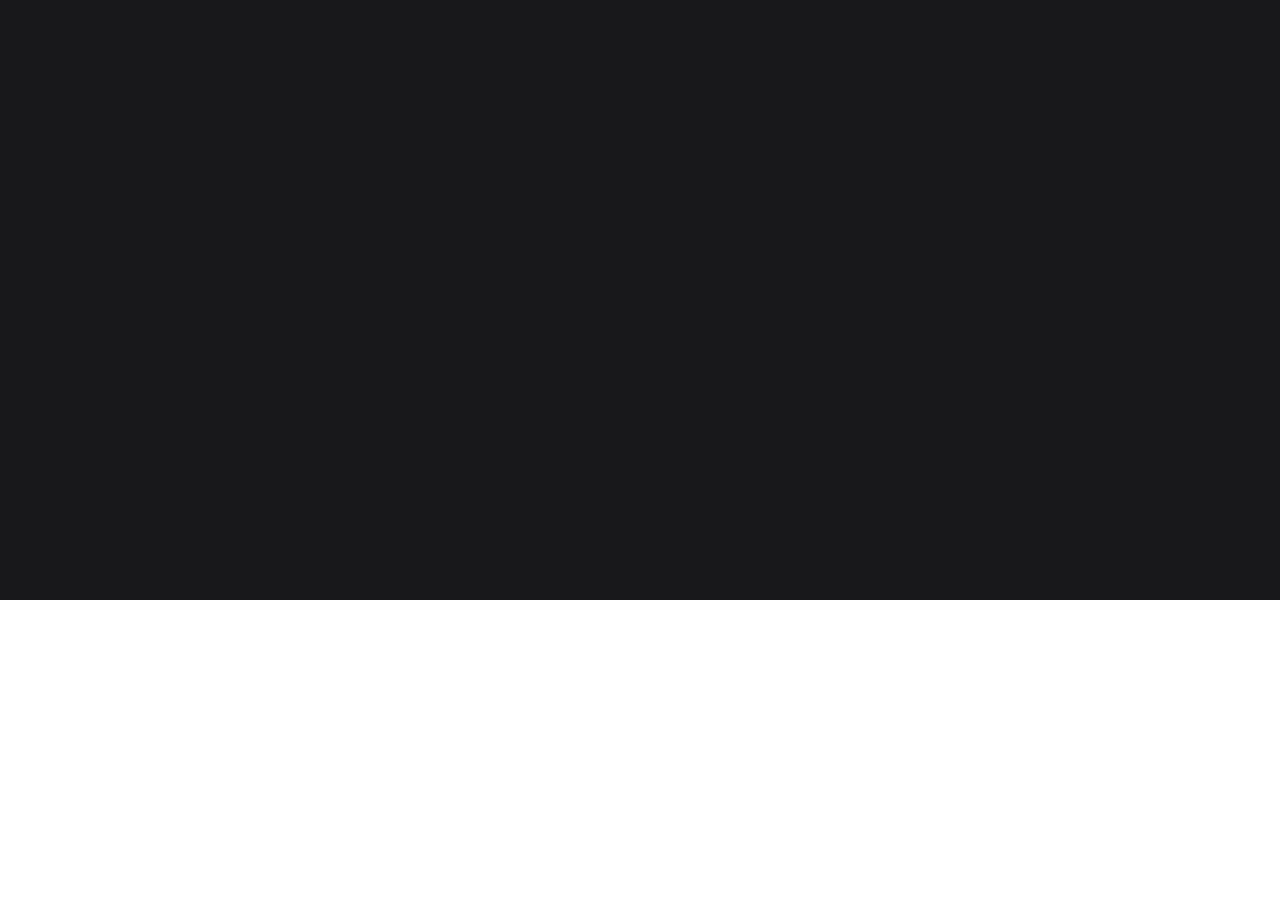
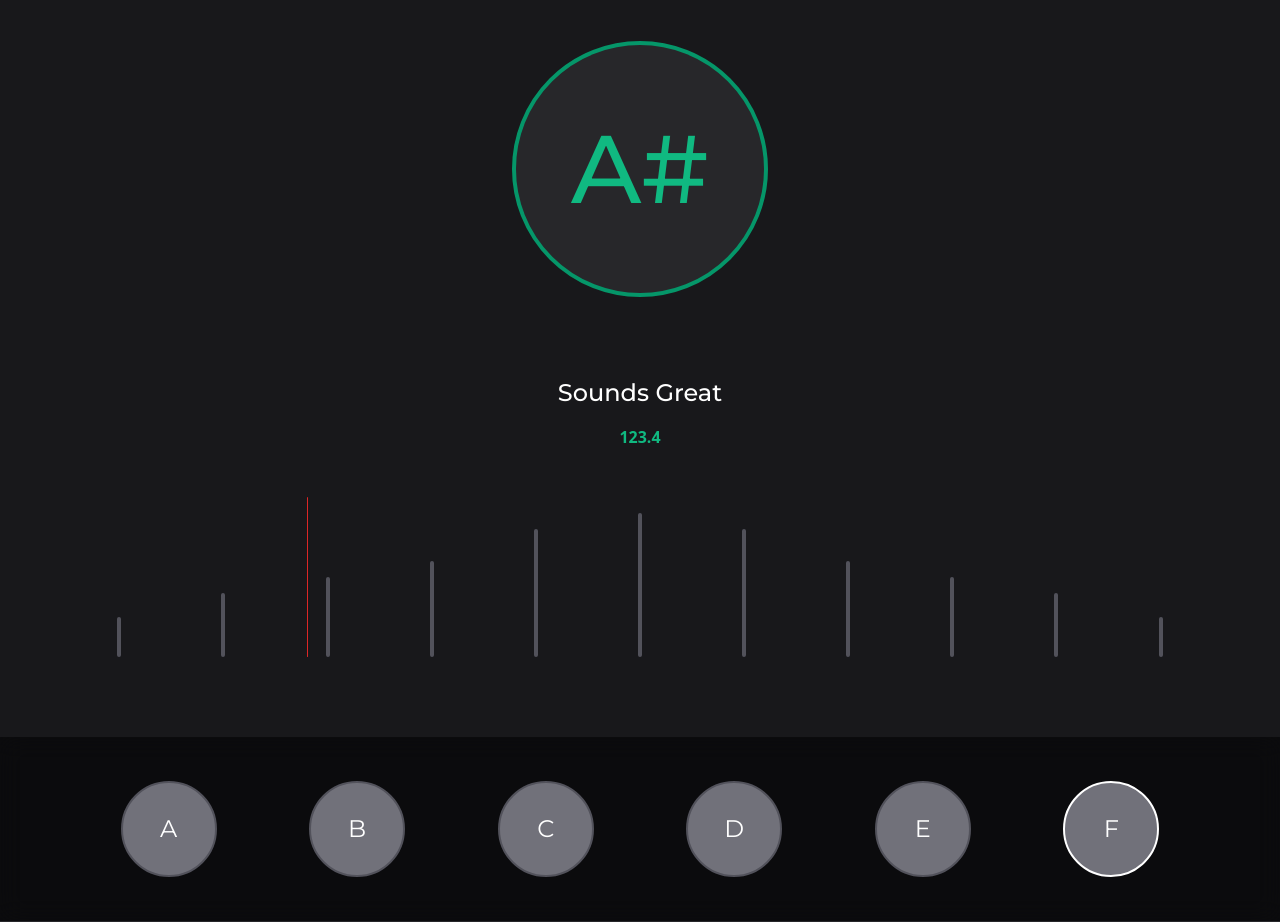
Before and after one commit to jacobEliasMoya/ReactGuitarTuner, a React (Vite) app: page /instrument-display in a window 1280 px wide. Shown: the part 200-1122 px from the top of the page. Before the commit the page ends 800 px from the top, so only its background shows below. Built offline with nearby package versions, Linux system fonts and the light colour scheme; no server answers.

Commit message:
added an ugly little placeholder component in the mean time, will spend more time tomorrow night on the logic, brain needs a break lolll

```diff
--- a/src/App.tsx
+++ b/src/App.tsx
@@ -8,7 +8,6 @@ import { useAppSelector } from "./hooks/hooks";
 function App() {
 
   const [isAppIitiated, setIsAppIitiated] = useState(false);
-
   const instrumentState = useAppSelector(state=>state.instrument)
 
   const navigate = useNavigate();
@@ -18,7 +17,8 @@ function App() {
   }
 
   useEffect(()=>{
-    isAppIitiated ? navigate('/instrument-selection') : null;
+    // timeout to let the animation run
+    isAppIitiated ? setTimeout(()=> navigate('/instrument-selection'), 350): null;
   },[isAppIitiated])
 
   useEffect(()=>{
--- a/src/features/interests/TunerArea.tsx
+++ b/src/features/interests/TunerArea.tsx
@@ -3,13 +3,15 @@ import { useEffect, useState } from "react"
 
 import H1 from "../../components/headers/H1"
 import H2 from "../../components/headers/H2"
+import H3 from "../../components/headers/H3"
+import Paragraph from "../../components/paragraph/Paragraph"
 
 const TunerArea = () => {
 
 const instrumentState = useAppSelector(state=>state.instrument)
 
 const [micStream,setMicStream] = useState<MediaStream>();
-  const [micContext,setMicContext] = useState< AudioContext>();
+const [micContext,setMicContext] = useState<AudioContext>();
 
 useEffect(()=>{
 
@@ -34,10 +36,10 @@ const TunerArea = () => {
 
     const audioContext = getAudioContext();
     console.log(micStream, audioContext)
-
   }
 
-    contextStreamConnect()
+  contextStreamConnect();
+
   // return () =>{
   //   if(micStream) {
   //     micStream.getTracks().forEach(track=>track.stop())
@@ -47,14 +49,53 @@ const TunerArea = () => {
 },[])
 
 return (
-    <section className='w-full text-white pb-8 md:pb-10 lg:pb-16 pt-0 text-center relative'>
+  <section className='w-full min-h-screen text-white pt-0 text-center relative flex items-start justify-between flex-col'>
 
     <div className="w-full sticky top-0 py-4 md:py-10 z-10 bg-zinc-800 border-b-[1px] border-zinc-800 after:absolute after:w-full after:h-full after:bg-white after:bg-opacity-0 after:backdrop-blur-md  after:-z-[2] bg-opacity-80 overflow-hidden after:left-0 after:!top-0">
       <H1 additionalClasses={'!text-white'} headerText={`Lets Get Tuning  `} textIcon={undefined}/>
       <H2 additionalClasses={'!text-emerald-500'} headerText={`Your ${`${instrumentState ? instrumentState.description.replace('-',' ') : null } ${instrumentState.title}`}`} textIcon={undefined}/>
     </div>
 
-      <div className="w-full mx-auto md: md:w-11/12 grid grid-cols-2 md:grid-cols-3 lg:grid-cols-4 gap-4 md:gap-6 mt-8 px-8 md:px-10 lg:px-16">
+    <div className="w-full mx-auto md:w-11/12 flex items-center justify-center flex-col gap-4 md:gap-6  px-8 md:px-10 lg:px-16 mt-16 md:mt-20 ">
+      <div className="w-36 h-36 md:w-56 md:h-56 lg:w-64 lg:h-64 bg-zinc-800 rounded-full flex items-center justify-center border-2 md:border-4 border-emerald-600">
+        <H3 additionalClasses={"!text-5xl md:!text-7xl lg:!text-8xl text-emerald-500 !font-secondary !font-medium"} headerText={"A#"} textIcon={undefined} />
+      </div>
+    </div>
+
+    <div className="w-full mx-auto md:w-11/12 flex items-center justify-center flex-col gap-4  px-8 md:px-10 lg:px-16 mt-16 md:mt-20 ">
+      <H3 additionalClasses={'!font-medium !font-secondary'} headerText={"Sounds Great"} textIcon={undefined}/>
+      <Paragraph additionalClasses={"text-emerald-500"} paragraphText={"123.4"} />
+    </div>
+
+    <div className="w-full mx-auto md:w-11/12 flex flex-row items-end justify-between gap-4 px-8 md:px-10 lg:px-16 mt-16 ">
+
+
+      <div className="w-1 h-5 md:h-10 bg-zinc-600 rounded-full"></div>
+      <div className="w-1 h-11 md:h-16 bg-zinc-600 rounded-full"></div>
+      <div className="w-1 h-16 md:h-20 bg-zinc-600 rounded-full"></div>
+      <div className="w-1 h-20 md:h-24 bg-zinc-600 rounded-full"></div>
+      <div className="w-1 h-24 md:h-32 bg-zinc-600 rounded-full"></div>
+      <div className="w-1 h-28 md:h-36 bg-zinc-600 rounded-full"></div>
+
+      <div className="w-[1px] h-32 md:h-40 bg-red-600 rounded-full absolute left-[24%]"></div>
+
+
+      <div className="w-1 h-24 md:h-32 bg-zinc-600 rounded-full"></div>
+      <div className="w-1 h-20 md:h-24 bg-zinc-600 rounded-full"></div>
+      <div className="w-1 h-16 md:h-20 bg-zinc-600 rounded-full"></div>
+      <div className="w-1 h-11 md:h-16 bg-zinc-600 rounded-full"></div>
+      <div className="w-1 h-5 md:h-10 bg-zinc-600 rounded-full"></div>
+    </div>
+
+    <div className="w-full sticky top-0 flex flex-row items-end justify-evenly gap-4 p-4 md:p-9 lg:p-11 bg-zinc-950 border-b-[1px] border-zinc-800 after:absolute after:w-full after:h-full after:bg-white after:bg-opacity-0 after:backdrop-blur-md  after:-z-[2] bg-opacity-80 overflow-hidden after:left-0 after:!top-0  mt-16 md:mt-20 text-xs md:text-md lg:text-2xl font-secondary">
+
+      <div className="w-7 h-7 md:w-16 md:h-16 lg:w-24 lg:h-24 bg-zinc-500 border-2 border-zinc-600 rounded-full flex items-center justify-center">A</div>
+      <div className="w-7 h-7 md:w-16 md:h-16 lg:w-24 lg:h-24 bg-zinc-500 border-2 border-zinc-600 rounded-full flex items-center justify-center">B</div>
+      <div className="w-7 h-7 md:w-16 md:h-16 lg:w-24 lg:h-24 bg-zinc-500 border-2 border-zinc-600 rounded-full flex items-center justify-center">C</div>
+      <div className="w-7 h-7 md:w-16 md:h-16 lg:w-24 lg:h-24 bg-zinc-500 border-2 border-zinc-600 rounded-full flex items-center justify-center">D</div>
+      <div className="w-7 h-7 md:w-16 md:h-16 lg:w-24 lg:h-24 bg-zinc-500 border-2 border-zinc-600 rounded-full flex items-center justify-center">E</div>
+      <div className="w-7 h-7 md:w-16 md:h-16 lg:w-24 lg:h-24 bg-zinc-500 border-2 border-white rounded-full flex items-center justify-center">F</div>
+
     </div>
 
   </section>
--- a/src/styles/output.css
+++ b/src/styles/output.css
@@ -566,6 +566,10 @@ video {
   position: fixed;
 }
 
+.absolute {
+  position: absolute;
+}
+
 .relative {
   position: relative;
 }
@@ -594,6 +598,26 @@ video {
   top: 100vh;
 }
 
+.left-2\/3 {
+  left: 66.666667%;
+}
+
+.left-1\/4 {
+  left: 25%;
+}
+
+.left-14 {
+  left: 3.5rem;
+}
+
+.left-\[\`4\%\] {
+  left: `4%;
+}
+
+.left-\[24\%\] {
+  left: 24%;
+}
+
 .z-0 {
   z-index: 0;
 }
@@ -611,6 +635,11 @@ video {
   margin-right: auto;
 }
 
+.my-16 {
+  margin-top: 4rem;
+  margin-bottom: 4rem;
+}
+
 .-mt-14 {
   margin-top: -3.5rem;
 }
@@ -621,6 +650,22 @@ video {
 
 .mt-8 {
   margin-top: 2rem;
+}
+
+.mt-20 {
+  margin-top: 5rem;
+}
+
+.mt-40 {
+  margin-top: 10rem;
+}
+
+.mt-16 {
+  margin-top: 4rem;
+}
+
+.mt-4 {
+  margin-top: 1rem;
 }
 
 .flex {
@@ -641,6 +686,78 @@ video {
 
 .h-full {
   height: 100%;
+}
+
+.h-96 {
+  height: 24rem;
+}
+
+.h-72 {
+  height: 18rem;
+}
+
+.h-56 {
+  height: 14rem;
+}
+
+.h-3 {
+  height: 0.75rem;
+}
+
+.h-32 {
+  height: 8rem;
+}
+
+.h-36 {
+  height: 9rem;
+}
+
+.h-40 {
+  height: 10rem;
+}
+
+.h-24 {
+  height: 6rem;
+}
+
+.h-2 {
+  height: 0.5rem;
+}
+
+.h-16 {
+  height: 4rem;
+}
+
+.h-8 {
+  height: 2rem;
+}
+
+.h-1 {
+  height: 0.25rem;
+}
+
+.h-10 {
+  height: 2.5rem;
+}
+
+.h-1\/5 {
+  height: 20%;
+}
+
+.h-5 {
+  height: 1.25rem;
+}
+
+.h-11 {
+  height: 2.75rem;
+}
+
+.h-28 {
+  height: 7rem;
+}
+
+.h-7 {
+  height: 1.75rem;
 }
 
 .min-h-10 {
@@ -665,6 +782,66 @@ video {
 
 .w-full {
   width: 100%;
+}
+
+.w-11\/12 {
+  width: 91.666667%;
+}
+
+.w-10\/12 {
+  width: 83.333333%;
+}
+
+.w-9 {
+  width: 2.25rem;
+}
+
+.w-96 {
+  width: 24rem;
+}
+
+.w-72 {
+  width: 18rem;
+}
+
+.w-56 {
+  width: 14rem;
+}
+
+.w-32 {
+  width: 8rem;
+}
+
+.w-36 {
+  width: 9rem;
+}
+
+.w-4 {
+  width: 1rem;
+}
+
+.w-1 {
+  width: 0.25rem;
+}
+
+.w-\[\.5\] {
+  width: .5;
+}
+
+.w-\[\.5px\] {
+  width: .5px;
+}
+
+.w-\[2px\] {
+  width: 2px;
+}
+
+.w-\[1px\] {
+  width: 1px;
+}
+
+.w-7 {
+  width: 1.75rem;
 }
 
 .min-w-10 {
@@ -731,12 +908,28 @@ video {
   grid-template-columns: repeat(2, minmax(0, 1fr));
 }
 
+.flex-row {
+  flex-direction: row;
+}
+
 .flex-col {
   flex-direction: column;
 }
 
+.items-start {
+  align-items: flex-start;
+}
+
+.items-end {
+  align-items: flex-end;
+}
+
 .items-center {
   align-items: center;
+}
+
+.justify-normal {
+  justify-content: normal;
 }
 
 .justify-start {
@@ -747,12 +940,24 @@ video {
   justify-content: center;
 }
 
+.justify-between {
+  justify-content: space-between;
+}
+
+.justify-evenly {
+  justify-content: space-evenly;
+}
+
 .gap-2 {
   gap: 0.5rem;
 }
 
 .gap-4 {
   gap: 1rem;
+}
+
+.self-center {
+  align-self: center;
 }
 
 .overflow-hidden {
@@ -779,6 +984,14 @@ video {
   border-width: 2px;
 }
 
+.border {
+  border-width: 1px;
+}
+
+.border-4 {
+  border-width: 4px;
+}
+
 .border-b-\[1px\] {
   border-bottom-width: 1px;
 }
@@ -791,6 +1004,21 @@ video {
 .border-zinc-900 {
   --tw-border-opacity: 1;
   border-color: rgb(24 24 27 / var(--tw-border-opacity, 1));
+}
+
+.border-emerald-600 {
+  --tw-border-opacity: 1;
+  border-color: rgb(5 150 105 / var(--tw-border-opacity, 1));
+}
+
+.border-zinc-600 {
+  --tw-border-opacity: 1;
+  border-color: rgb(82 82 91 / var(--tw-border-opacity, 1));
+}
+
+.border-white {
+  --tw-border-opacity: 1;
+  border-color: rgb(255 255 255 / var(--tw-border-opacity, 1));
 }
 
 .\!bg-red-600 {
@@ -828,6 +1056,41 @@ video {
   background-color: rgb(24 24 27 / var(--tw-bg-opacity, 1));
 }
 
+.bg-red-500 {
+  --tw-bg-opacity: 1;
+  background-color: rgb(239 68 68 / var(--tw-bg-opacity, 1));
+}
+
+.bg-zinc-500 {
+  --tw-bg-opacity: 1;
+  background-color: rgb(113 113 122 / var(--tw-bg-opacity, 1));
+}
+
+.bg-zinc-700 {
+  --tw-bg-opacity: 1;
+  background-color: rgb(63 63 70 / var(--tw-bg-opacity, 1));
+}
+
+.bg-zinc-100 {
+  --tw-bg-opacity: 1;
+  background-color: rgb(244 244 245 / var(--tw-bg-opacity, 1));
+}
+
+.bg-zinc-600 {
+  --tw-bg-opacity: 1;
+  background-color: rgb(82 82 91 / var(--tw-bg-opacity, 1));
+}
+
+.bg-zinc-950 {
+  --tw-bg-opacity: 1;
+  background-color: rgb(9 9 11 / var(--tw-bg-opacity, 1));
+}
+
+.bg-red-600 {
+  --tw-bg-opacity: 1;
+  background-color: rgb(220 38 38 / var(--tw-bg-opacity, 1));
+}
+
 .bg-opacity-50 {
   --tw-bg-opacity: 0.5;
 }
@@ -862,6 +1125,14 @@ video {
 
 .p-4 {
   padding: 1rem;
+}
+
+.p-8 {
+  padding: 2rem;
+}
+
+.p-2 {
+  padding: 0.5rem;
 }
 
 .px-4 {
@@ -908,6 +1179,10 @@ video {
   font-family: Montserrat, serif;
 }
 
+.\!font-secondary {
+  font-family: Montserrat, serif !important;
+}
+
 .text-2xl {
   font-size: 1.5rem;
   line-height: 2rem;
@@ -923,8 +1198,70 @@ video {
   line-height: 1.75rem;
 }
 
+.text-6xl {
+  font-size: 3.75rem;
+  line-height: 1;
+}
+
+.text-4xl {
+  font-size: 2.25rem;
+  line-height: 2.5rem;
+}
+
+.\!text-6xl {
+  font-size: 3.75rem !important;
+  line-height: 1 !important;
+}
+
+.\!text-2xl {
+  font-size: 1.5rem !important;
+  line-height: 2rem !important;
+}
+
+.\!text-4xl {
+  font-size: 2.25rem !important;
+  line-height: 2.5rem !important;
+}
+
+.\!text-7xl {
+  font-size: 4.5rem !important;
+  line-height: 1 !important;
+}
+
+.\!text-5xl {
+  font-size: 3rem !important;
+  line-height: 1 !important;
+}
+
+.text-5xl {
+  font-size: 3rem;
+  line-height: 1;
+}
+
+.text-sm {
+  font-size: 0.875rem;
+  line-height: 1.25rem;
+}
+
+.text-xs {
+  font-size: 0.75rem;
+  line-height: 1rem;
+}
+
 .font-bold {
   font-weight: 700;
+}
+
+.font-thin {
+  font-weight: 100;
+}
+
+.\!font-normal {
+  font-weight: 400 !important;
+}
+
+.\!font-medium {
+  font-weight: 500 !important;
 }
 
 .capitalize {
@@ -958,6 +1295,11 @@ video {
 .text-zinc-800 {
   --tw-text-opacity: 1;
   color: rgb(39 39 42 / var(--tw-text-opacity, 1));
+}
+
+.text-emerald-500 {
+  --tw-text-opacity: 1;
+  color: rgb(16 185 129 / var(--tw-text-opacity, 1));
 }
 
 .opacity-0 {
@@ -1096,12 +1438,64 @@ video {
     margin-bottom: 0.5rem;
   }
 
+  .md\:mt-24 {
+    margin-top: 6rem;
+  }
+
+  .md\:mt-2 {
+    margin-top: 0.5rem;
+  }
+
+  .md\:mt-20 {
+    margin-top: 5rem;
+  }
+
   .md\:h-32 {
     height: 8rem;
   }
 
   .md\:h-96 {
     height: 24rem;
+  }
+
+  .md\:h-72 {
+    height: 18rem;
+  }
+
+  .md\:h-56 {
+    height: 14rem;
+  }
+
+  .md\:h-10 {
+    height: 2.5rem;
+  }
+
+  .md\:h-16 {
+    height: 4rem;
+  }
+
+  .md\:h-20 {
+    height: 5rem;
+  }
+
+  .md\:h-24 {
+    height: 6rem;
+  }
+
+  .md\:h-36 {
+    height: 9rem;
+  }
+
+  .md\:h-3 {
+    height: 0.75rem;
+  }
+
+  .md\:h-40 {
+    height: 10rem;
+  }
+
+  .md\:h-7 {
+    height: 1.75rem;
   }
 
   .md\:w-11\/12 {
@@ -1116,6 +1510,38 @@ video {
     width: 24rem;
   }
 
+  .md\:w-10\/12 {
+    width: 83.333333%;
+  }
+
+  .md\:w-2\/3 {
+    width: 66.666667%;
+  }
+
+  .md\:w-9\/12 {
+    width: 75%;
+  }
+
+  .md\:w-72 {
+    width: 18rem;
+  }
+
+  .md\:w-56 {
+    width: 14rem;
+  }
+
+  .md\:w-7 {
+    width: 1.75rem;
+  }
+
+  .md\:w-24 {
+    width: 6rem;
+  }
+
+  .md\:w-16 {
+    width: 4rem;
+  }
+
   .md\:grid-cols-3 {
     grid-template-columns: repeat(3, minmax(0, 1fr));
   }
@@ -1128,8 +1554,24 @@ video {
     gap: 1.5rem;
   }
 
+  .md\:border-4 {
+    border-width: 4px;
+  }
+
+  .md\:border-2 {
+    border-width: 2px;
+  }
+
   .md\:p-3 {
     padding: 0.75rem;
+  }
+
+  .md\:p-10 {
+    padding: 2.5rem;
+  }
+
+  .md\:p-9 {
+    padding: 2.25rem;
   }
 
   .md\:px-10 {
@@ -1165,19 +1607,86 @@ video {
     font-size: 1.25rem;
     line-height: 1.75rem;
   }
+
+  .md\:text-4xl {
+    font-size: 2.25rem;
+    line-height: 2.5rem;
+  }
+
+  .md\:\!text-4xl {
+    font-size: 2.25rem !important;
+    line-height: 2.5rem !important;
+  }
+
+  .md\:\!text-7xl {
+    font-size: 4.5rem !important;
+    line-height: 1 !important;
+  }
 }
 
 @media (min-width: 1024px) {
+  .lg\:mt-40 {
+    margin-top: 10rem;
+  }
+
   .lg\:h-40 {
     height: 10rem;
+  }
+
+  .lg\:h-72 {
+    height: 18rem;
+  }
+
+  .lg\:h-64 {
+    height: 16rem;
+  }
+
+  .lg\:h-24 {
+    height: 6rem;
   }
 
   .lg\:w-40 {
     width: 10rem;
   }
 
+  .lg\:w-72 {
+    width: 18rem;
+  }
+
+  .lg\:w-9\/12 {
+    width: 75%;
+  }
+
+  .lg\:w-64 {
+    width: 16rem;
+  }
+
+  .lg\:w-2 {
+    width: 0.5rem;
+  }
+
+  .lg\:w-24 {
+    width: 6rem;
+  }
+
   .lg\:grid-cols-4 {
     grid-template-columns: repeat(4, minmax(0, 1fr));
+  }
+
+  .lg\:grid-cols-7 {
+    grid-template-columns: repeat(7, minmax(0, 1fr));
+  }
+
+  .lg\:p-16 {
+    padding: 4rem;
+  }
+
+  .lg\:p-1 {
+    padding: 0.25rem;
+  }
+
+  .lg\:p-11 {
+    padding: 2.75rem;
   }
 
   .lg\:px-16 {
@@ -1203,4 +1712,24 @@ video {
     font-size: 1.125rem;
     line-height: 1.75rem;
   }
+
+  .lg\:\!text-6xl {
+    font-size: 3.75rem !important;
+    line-height: 1 !important;
+  }
+
+  .lg\:\!text-7xl {
+    font-size: 4.5rem !important;
+    line-height: 1 !important;
+  }
+
+  .lg\:\!text-9xl {
+    font-size: 8rem !important;
+    line-height: 1 !important;
+  }
+
+  .lg\:\!text-8xl {
+    font-size: 6rem !important;
+    line-height: 1 !important;
+  }
 }
```
Also changed, not shown: src/features/instrument/WhatsTuning.tsx (+2 -6 lines). Lines whose indentation alone changed are shown as unchanged.
